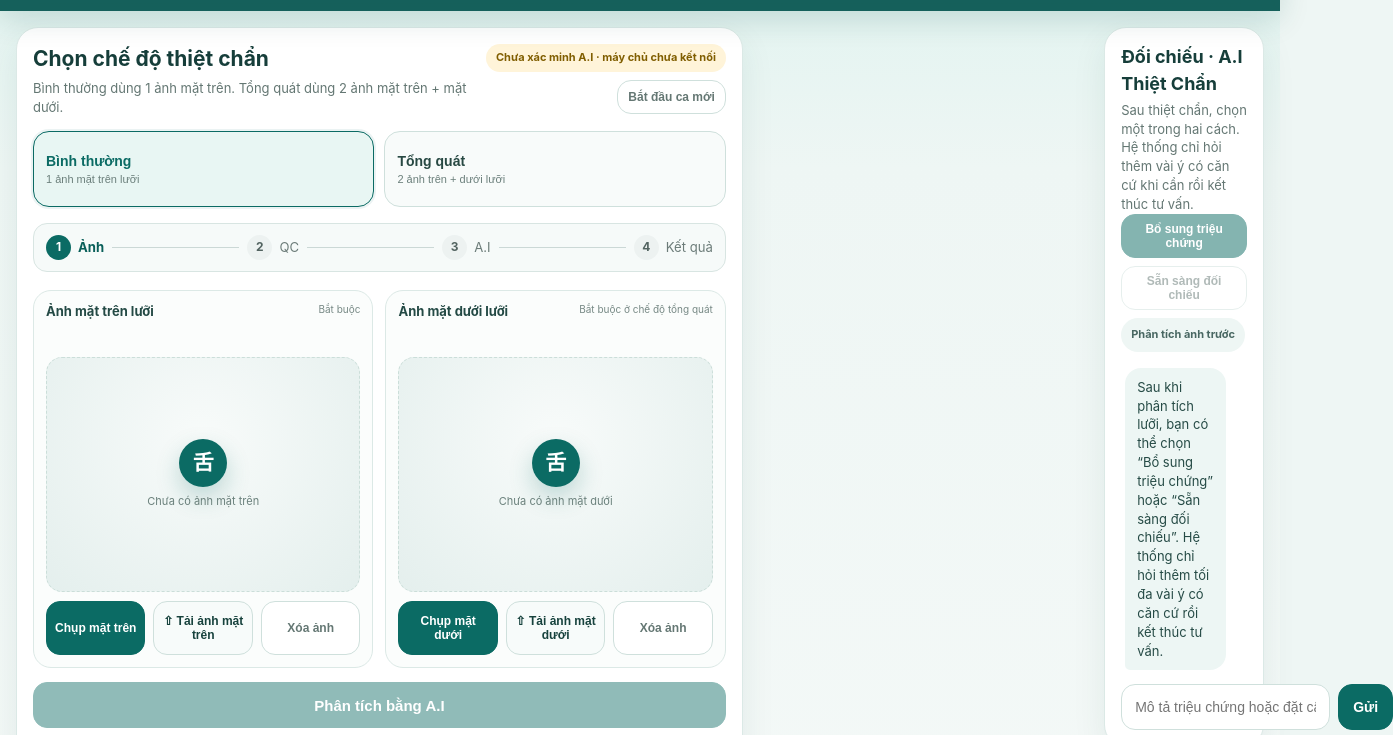
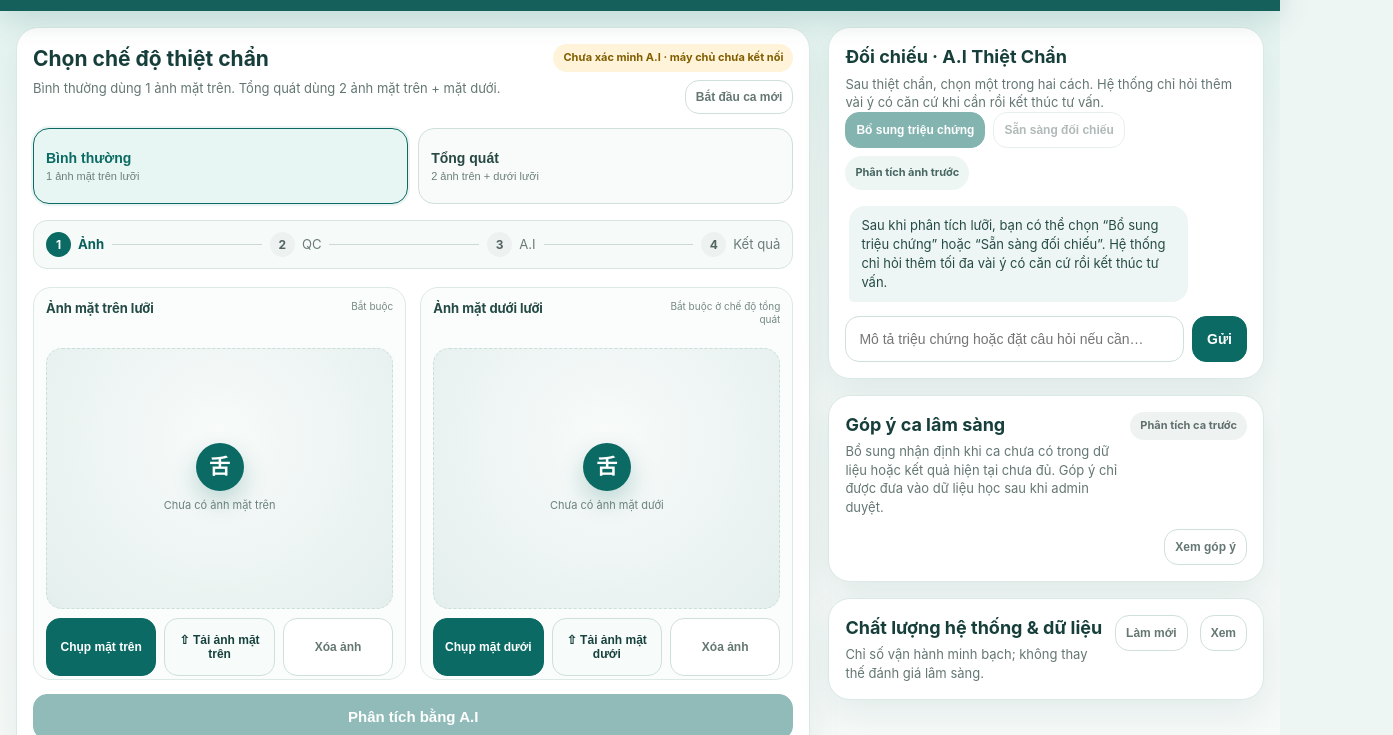
Before and after one commit to drngovothiennhan/ai-thiet-chan, a website: page public/index.html in a window 1280 px wide. Shown: the part 62-797 px from the top of the page, 1393 px wide, since content can reach past the window. Drawn offline with Linux system fonts and the light colour scheme; no server answers.

Commit message:
fix(ui): rebalance desktop workspace and equalize panel geometry

```diff
--- a/public/release-ui.css
+++ b/public/release-ui.css
@@ -108,3 +108,138 @@ html[data-aitc-layout="desktop"] #resultCard[hidden]{display:none!important}
 }
 
 /* PR-preview-build: compact-topbar-r2 */
+
+
+/* Desktop workspace balance r4 — equal columns/cards without changing stable features. */
+html[data-aitc-layout="desktop"] .app-shell{
+  max-width:1280px;
+}
+html[data-aitc-layout="desktop"] .content{
+  grid-template-columns:minmax(0,1.55fr) minmax(320px,.85fr)!important;
+  gap:18px;
+  align-items:start;
+}
+html[data-aitc-layout="desktop"] .capture-card{
+  grid-column:1!important;
+  grid-row:1!important;
+  min-width:0;
+}
+html[data-aitc-layout="desktop"] .desktop-side-stack{
+  display:grid!important;
+  grid-column:2!important;
+  grid-row:1!important;
+  grid-template-columns:minmax(0,1fr);
+  gap:16px;
+  width:100%;
+  min-width:0;
+  align-content:start;
+}
+html[data-aitc-layout="desktop"] .desktop-side-stack > .chat-card,
+html[data-aitc-layout="desktop"] .desktop-side-stack > .clinical-feedback-card,
+html[data-aitc-layout="desktop"] .desktop-side-stack > .quality-card{
+  grid-column:1!important;
+  grid-row:auto!important;
+  width:100%!important;
+  max-width:none!important;
+  min-width:0!important;
+  margin:0!important;
+  align-self:stretch;
+}
+html[data-aitc-layout="desktop"] .desktop-side-stack .section-head{
+  flex-wrap:wrap;
+  align-items:flex-start;
+}
+html[data-aitc-layout="desktop"] .desktop-side-stack .section-head > div:first-child{
+  flex:1 1 200px;
+  min-width:0;
+}
+html[data-aitc-layout="desktop"] .desktop-side-stack .section-head h2,
+html[data-aitc-layout="desktop"] .desktop-side-stack .section-head p,
+html[data-aitc-layout="desktop"] .desktop-side-stack .bubble,
+html[data-aitc-layout="desktop"] .desktop-side-stack .clinical-learning-note,
+html[data-aitc-layout="desktop"] .desktop-side-stack .clinical-learning-status{
+  word-break:normal;
+  overflow-wrap:break-word;
+}
+html[data-aitc-layout="desktop"] .desktop-side-stack .clinical-learning-grid.two{
+  grid-template-columns:1fr!important;
+}
+html[data-aitc-layout="desktop"] .desktop-side-stack .quality-grid{
+  grid-template-columns:repeat(2,minmax(0,1fr))!important;
+}
+html[data-aitc-layout="desktop"] .desktop-side-stack .quality-metric{
+  min-width:0;
+}
+html[data-aitc-layout="desktop"] .desktop-side-stack .chat-form{
+  grid-template-columns:minmax(0,1fr) auto;
+}
+html[data-aitc-layout="desktop"] .desktop-side-stack .chat-form input{
+  min-width:0;
+}
+html[data-aitc-layout="desktop"] #resultCard{
+  grid-column:1/-1!important;
+  grid-row:auto!important;
+}
+
+/* Keep the two capture panels geometrically matched in desktop mode. */
+html[data-aitc-layout="desktop"] .view-capture-grid{
+  grid-template-columns:repeat(2,minmax(0,1fr))!important;
+  gap:14px;
+  align-items:stretch;
+}
+html[data-aitc-layout="desktop"] .view-capture-card{
+  display:grid;
+  grid-template-rows:48px auto 58px auto;
+  height:100%;
+  min-width:0;
+}
+html[data-aitc-layout="desktop"] .view-title{
+  display:grid;
+  grid-template-columns:minmax(0,1fr) minmax(84px,auto);
+  gap:10px;
+  min-height:48px;
+  margin-bottom:10px;
+  align-items:start;
+}
+html[data-aitc-layout="desktop"] .view-title strong{
+  min-width:0;
+  line-height:1.25;
+}
+html[data-aitc-layout="desktop"] .view-title span{
+  max-width:120px;
+  text-align:right;
+  line-height:1.25;
+  justify-self:end;
+}
+html[data-aitc-layout="desktop"] .slot-actions{
+  grid-template-columns:repeat(3,minmax(0,1fr))!important;
+  gap:8px;
+  align-items:stretch;
+}
+html[data-aitc-layout="desktop"] .slot-actions > *{
+  min-width:0;
+}
+html[data-aitc-layout="desktop"] .slot-actions .btn{
+  min-height:58px;
+  height:100%;
+  display:flex;
+  align-items:center;
+  justify-content:center;
+  text-align:center;
+  white-space:normal;
+  line-height:1.18;
+  padding:8px 6px;
+}
+
+/* On narrower PC-mode viewports keep a usable, non-collapsing right rail. */
+@media(max-width:980px){
+  html[data-aitc-layout="desktop"] .content{
+    grid-template-columns:minmax(0,1.35fr) minmax(300px,.95fr)!important;
+    gap:14px;
+    padding-left:12px;
+    padding-right:12px;
+  }
+  html[data-aitc-layout="desktop"] .card{
+    padding:14px;
+  }
+}
```
